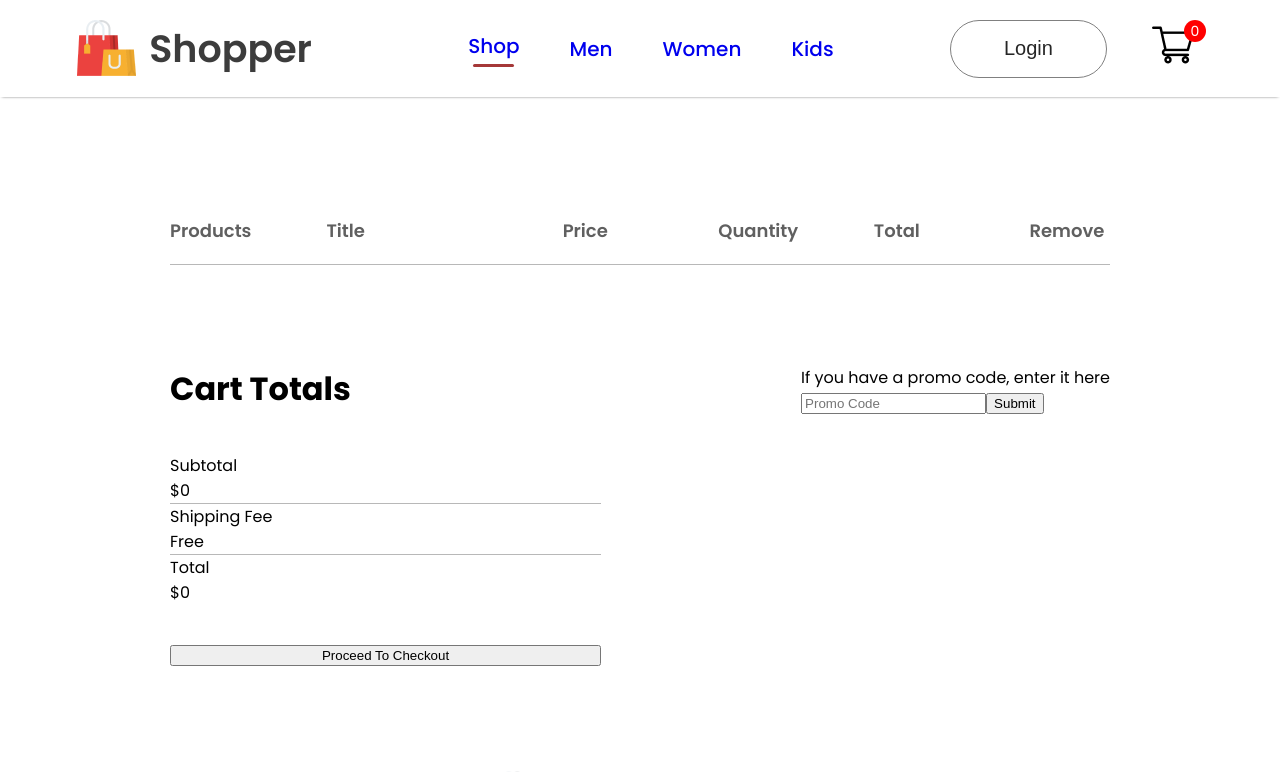
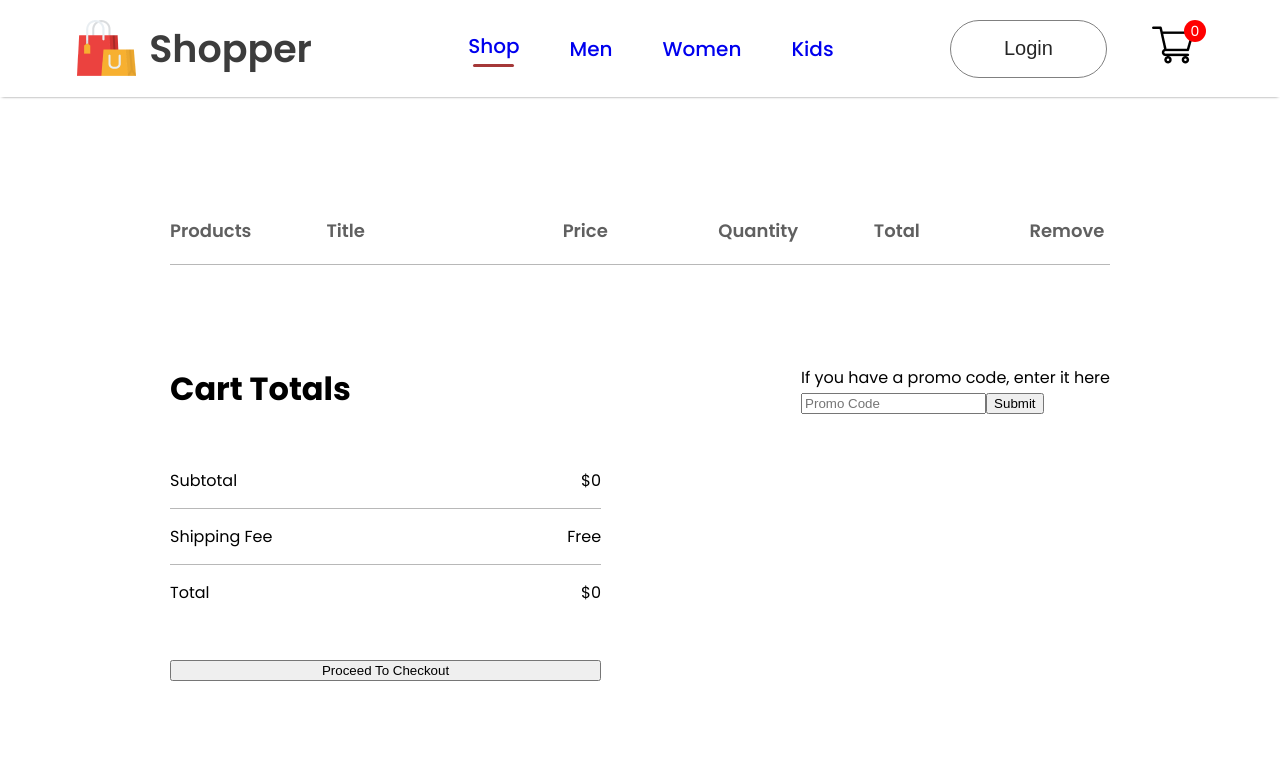
Before and after one commit to Amir-ofclAcnt/SHOPPER, a React (Create React App) app: page /cart in a window 1280 px wide. Shown: the top 772 px of the page. Built offline with nearby package versions, Linux system fonts and the light colour scheme.

Commit message:
styled more

```diff
--- a/src/Components/CartItems/CartItems.css
+++ b/src/Components/CartItems/CartItems.css
@@ -50,3 +50,9 @@
 
 
 }
+.cartitems-total-item{
+    display: flex;
+    justify-content: space-between;
+    padding: 15px 0;
+
+}
```
